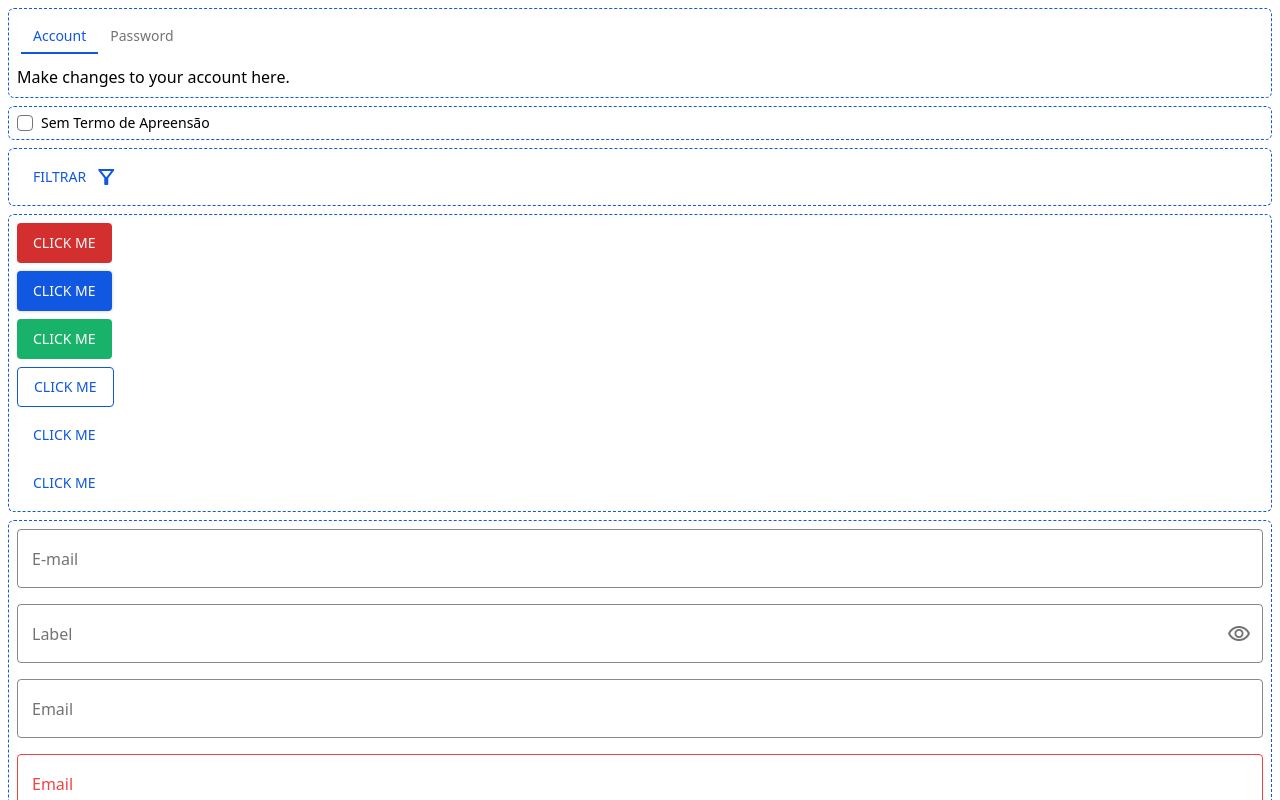
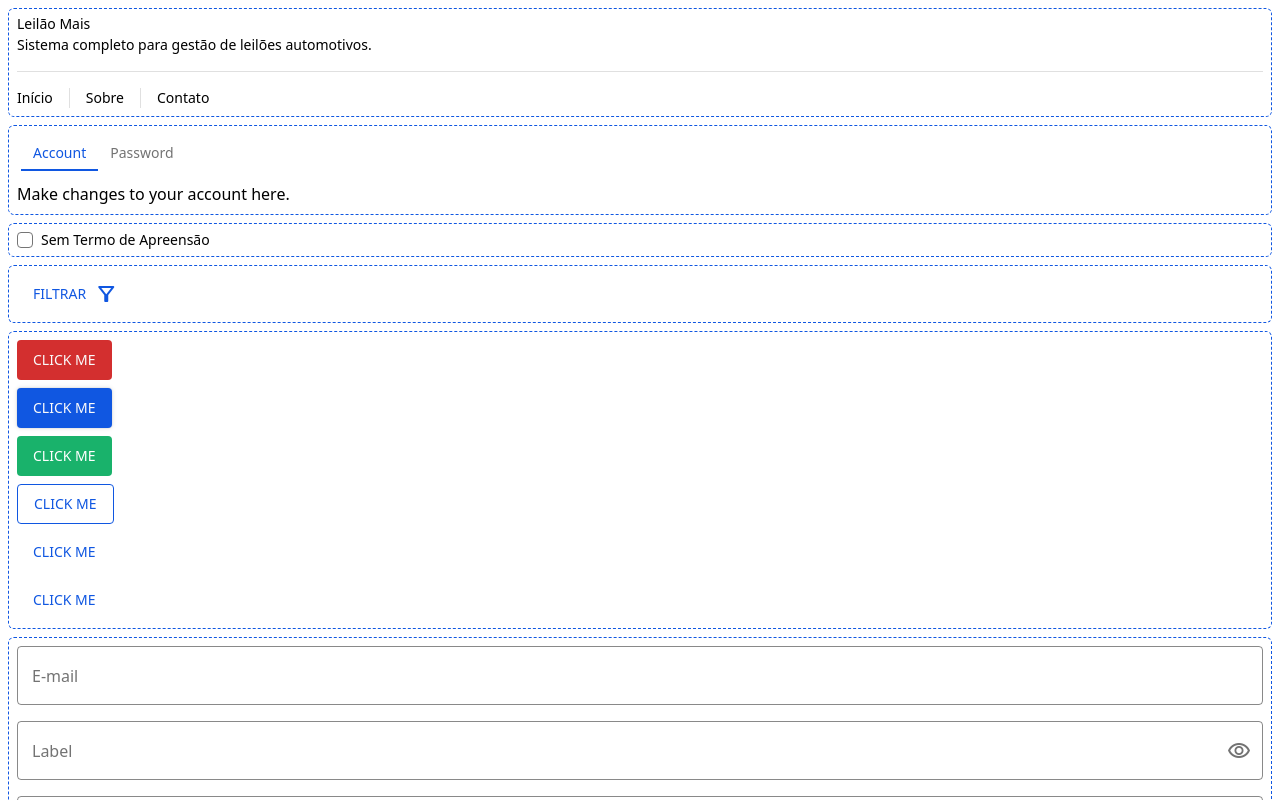
Before and after one commit to FoxInspire/leilao-mais-frontend, a Next.js app: page / in a window 1280 px wide. Shown: the top 800 px of the page. Built offline with nearby package versions, Linux system fonts and the light colour scheme.

Commit message:
feat: implemented initial separator component

```diff
--- a/package.json
+++ b/package.json
@@ -12,6 +12,7 @@
       "@radix-ui/react-accordion": "^1.2.1",
       "@radix-ui/react-checkbox": "^1.1.2",
       "@radix-ui/react-select": "^2.1.2",
+      "@radix-ui/react-separator": "^1.1.0",
       "@radix-ui/react-slot": "^1.1.0",
       "@radix-ui/react-tabs": "^1.1.1",
       "autoprefixer": "^10.4.20",
--- a/src/app/page.tsx
+++ b/src/app/page.tsx
@@ -13,6 +13,7 @@ import {
    SelectItem,
    SelectTrigger
 } from '@/components/ui/select'
+import { Separator } from '@/components/ui/separator'
 import { Tabs, TabsContent, TabsList, TabsTrigger } from '@/components/ui/tabs'
 
 import React from 'react'
@@ -20,6 +21,24 @@ import React from 'react'
 export default function Home() {
    return (
       <React.Fragment>
+         <div className="m-2 rounded-md p-2 border space-y-4 border-primary-default border-dashed">
+            <div>
+               <div className="space-y-1">
+                  <h4 className="text-sm font-medium leading-none">Leilão Mais</h4>
+                  <p className="text-sm text-muted-foreground">
+                     Sistema completo para gestão de leilões automotivos.
+                  </p>
+               </div>
+               <Separator className="my-4" />
+               <div className="flex h-5 items-center space-x-4 text-sm">
+                  <div>Início</div>
+                  <Separator orientation="vertical" />
+                  <div>Sobre</div>
+                  <Separator orientation="vertical" />
+                  <div>Contato</div>
+               </div>
+            </div>
+         </div>
          <div className="m-2 rounded-md p-2 border space-y-4 border-primary-default border-dashed">
             <Tabs defaultValue="account" className="w-[400px]">
                <TabsList>
--- /dev/null
+++ b/src/components/ui/separator.tsx
@@ -0,0 +1,26 @@
+'use client'
+
+import * as SeparatorPrimitive from '@radix-ui/react-separator'
+import * as React from 'react'
+
+import { cn } from '@/lib/utils'
+
+const Separator = React.forwardRef<
+   React.ElementRef<typeof SeparatorPrimitive.Root>,
+   React.ComponentPropsWithoutRef<typeof SeparatorPrimitive.Root>
+>(({ className, orientation = 'horizontal', decorative = true, ...props }, ref) => (
+   <SeparatorPrimitive.Root
+      ref={ref}
+      decorative={decorative}
+      orientation={orientation}
+      className={cn(
+         'shrink-0 bg-divider dark:bg-divider',
+         orientation === 'horizontal' ? 'h-[1px] w-full' : 'h-full w-[1px]',
+         className
+      )}
+      {...props}
+   />
+))
+Separator.displayName = SeparatorPrimitive.Root.displayName
+
+export { Separator }
```
Also changed, not shown: 1 other file (tests, documents, lock files or other folders).
